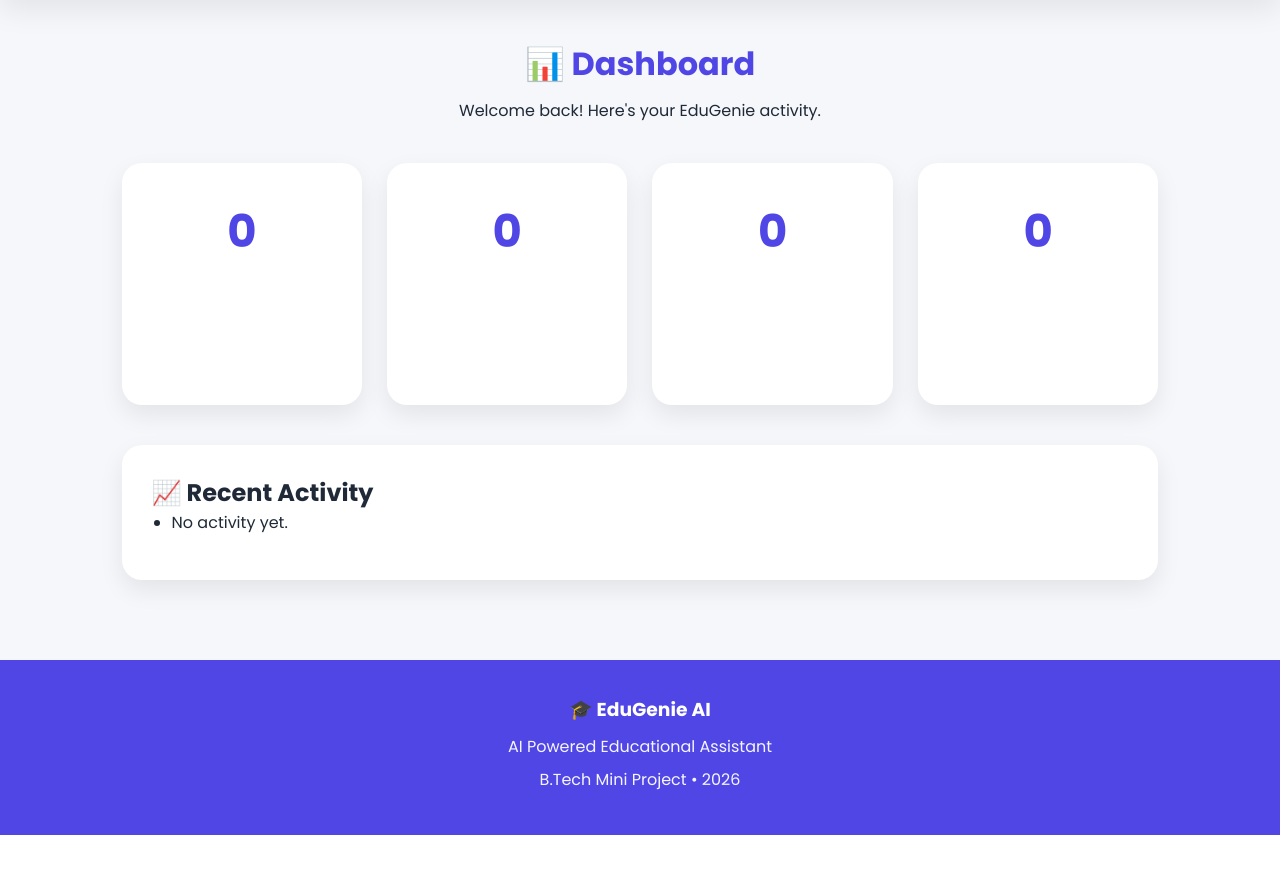
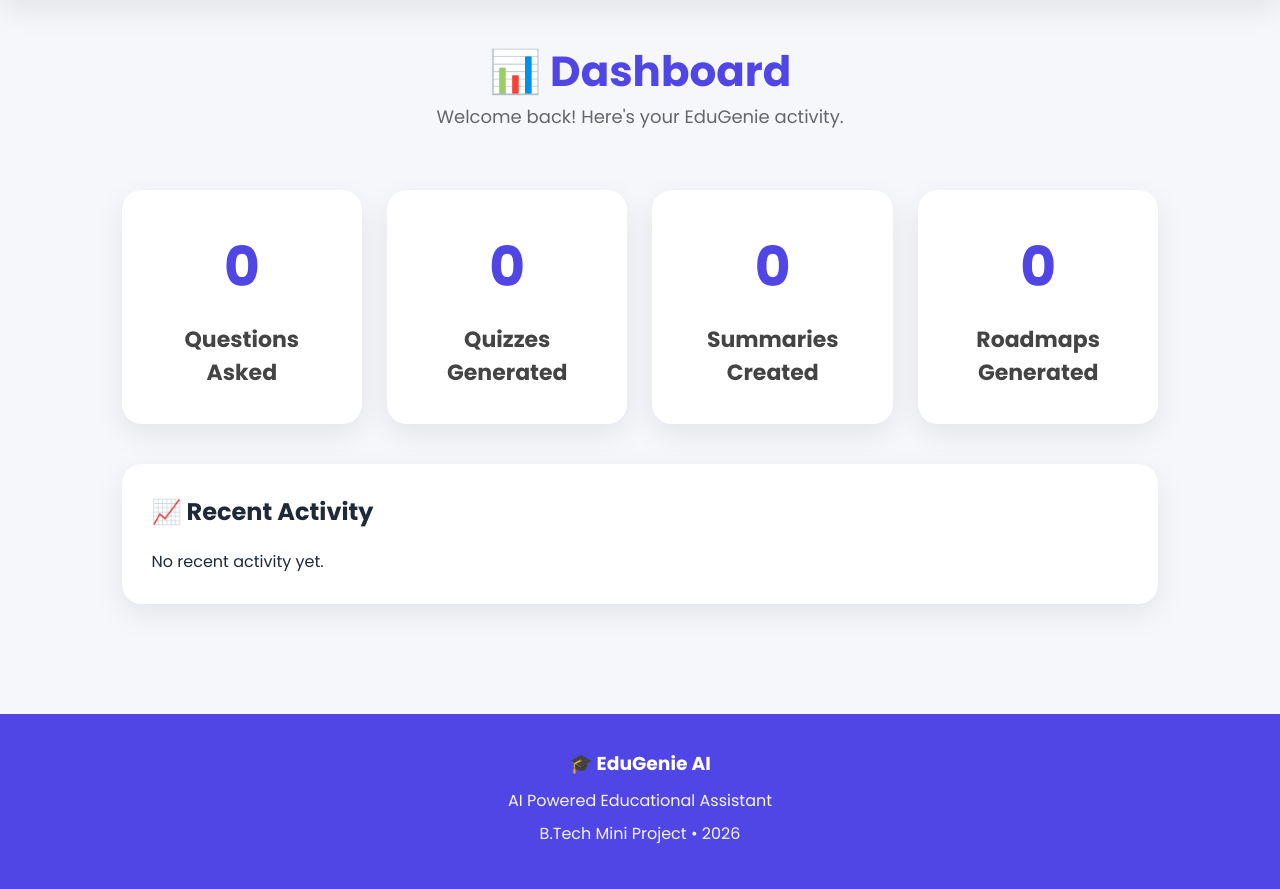
Before and after one commit to 23MHCQ05130/EduGenie-AI, a FastAPI app: page /dashboard in a window 1280 px wide. Shown: the part 75-964 px from the top of the page. Before the commit the page ends 910 px from the top, so only its background shows below. Run offline with FastAPI, Linux system fonts and the light colour scheme.

Commit message:
second  commit

```diff
--- a/static/style.css
+++ b/static/style.css
@@ -1240,3 +1240,111 @@ footer{
     background:#181818;
 
 }
+/* ===========================
+   Dashboard
+=========================== */
+
+.dashboard-container{
+    width:90%;
+    max-width:1200px;
+    margin:auto;
+    padding:30px 0;
+}
+
+.stats-grid{
+    display:grid;
+    grid-template-columns:repeat(auto-fit,minmax(220px,1fr));
+    gap:25px;
+    margin-bottom:40px;
+}
+
+.stat-card{
+
+    background:white;
+    border-radius:20px;
+    padding:35px;
+    text-align:center;
+
+    box-shadow:0 10px 30px rgba(0,0,0,.08);
+
+    transition:.3s;
+
+}
+
+.stat-card:hover{
+
+    transform:translateY(-8px);
+
+}
+
+.stat-card h2{
+
+    font-size:55px;
+    color:#4f46e5;
+    margin-bottom:15px;
+
+}
+
+.stat-card h3{
+
+    font-size:22px;
+    color:#444;
+
+}
+
+.recent-card{
+
+    background:white;
+
+    border-radius:20px;
+
+    padding:30px;
+
+    box-shadow:0 10px 30px rgba(0,0,0,.08);
+
+}
+
+.recent-card h2{
+
+    margin-bottom:20px;
+
+}
+
+.activity-item{
+
+    margin-bottom:18px;
+
+}
+
+.activity-item strong{
+
+    font-size:18px;
+
+}
+
+.activity-item small{
+
+    color:gray;
+
+}
+
+.dark-mode .stat-card,
+.dark-mode .recent-card{
+
+    background:#222;
+
+}
+
+.dark-mode .stat-card h3,
+.dark-mode .recent-card,
+.dark-mode .activity-item strong{
+
+    color:white;
+
+}
+
+.dark-mode .activity-item small{
+
+    color:#bbbbbb;
+
+}
--- a/templates/dashboard.html
+++ b/templates/dashboard.html
@@ -2,45 +2,44 @@
 
 {% block content %}
 
-<div class="dashboard">
+<div class="page-header">
+    <h1>📊 Dashboard</h1>
+    <p>Welcome back! Here's your EduGenie activity.</p>
+</div>
 
-    <h1>📊 Dashboard</h1>
+<div class="dashboard-container">
 
-    <p>Welcome back! Here's your EduGenie activity.</p>
-
+    <!-- Statistics Cards -->
     <div class="stats-grid">
 
         <div class="stat-card">
-            <h2 id="questions">0</h2>
-            <p>Questions Asked</p>
+            <h2 id="questionCount">0</h2>
+            <h3>Questions Asked</h3>
         </div>
 
         <div class="stat-card">
-            <h2 id="quizzes">0</h2>
-            <p>Quizzes Generated</p>
+            <h2 id="quizCount">0</h2>
+            <h3>Quizzes Generated</h3>
         </div>
 
         <div class="stat-card">
-            <h2 id="summaries">0</h2>
-            <p>Summaries Created</p>
+            <h2 id="summaryCount">0</h2>
+            <h3>Summaries Created</h3>
         </div>
 
         <div class="stat-card">
-            <h2 id="roadmaps">0</h2>
-            <p>Roadmaps Generated</p>
+            <h2 id="roadmapCount">0</h2>
+            <h3>Roadmaps Generated</h3>
         </div>
 
     </div>
 
+    <!-- Recent Activity -->
     <div class="recent-card">
 
         <h2>📈 Recent Activity</h2>
 
-        <ul id="activity">
-
-            <li>Start using EduGenie AI to track your learning.</li>
-
-        </ul>
+        <div id="recentActivity"></div>
 
     </div>
 
@@ -48,38 +47,37 @@
 
 <script>
 
-let history = JSON.parse(localStorage.getItem("history")) || [];
+const history = JSON.parse(localStorage.getItem("history")) || [];
 
-document.getElementById("questions").innerHTML = history.length;
+document.getElementById("questionCount").innerHTML = history.length;
 
-// Temporary values (we'll make these dynamic later)
-let quizCount = Number(localStorage.getItem("quizCount")) || 0;
+document.getElementById("quizCount").innerHTML =
+localStorage.getItem("quizCount") || 0;
 
-document.getElementById("quizzes").innerHTML = quizCount;
-let summaryCount=Number(localStorage.getItem("summaryCount")) || 0;
+document.getElementById("summaryCount").innerHTML =
+localStorage.getItem("summaryCount") || 0;
 
-document.getElementById("summaries").innerHTML=summaryCount;
-let roadmapCount=Number(localStorage.getItem("roadmapCount")) || 0;
+document.getElementById("roadmapCount").innerHTML =
+localStorage.getItem("roadmapCount") || 0;
 
-document.getElementById("roadmaps").innerHTML=roadmapCount;
+const recent = document.getElementById("recentActivity");
 
-let activity = document.getElementById("activity");
+if(history.length === 0){
 
-activity.innerHTML = "";
-
-if(history.length==0){
-
-    activity.innerHTML = "<li>No activity yet.</li>";
+    recent.innerHTML = `
+        <p>No recent activity yet.</p>
+    `;
 
 }else{
 
     history.slice().reverse().forEach(chat=>{
 
-        activity.innerHTML += `
-        <li>
-            <b>${chat.question}</b><br>
-            <small>${chat.time}</small>
-        </li>
+        recent.innerHTML += `
+            <div class="activity-item">
+                <strong>• ${chat.question}</strong><br>
+                <small>${chat.time}</small>
+                <hr>
+            </div>
         `;
 
     });
```
Also changed, not shown: README.md, image-1.png (added), image-2.png (added), image-3.png (added), image-4.png (added), image-5.png (added), image-6.png (added), image-7.png (added), image.png (added).
